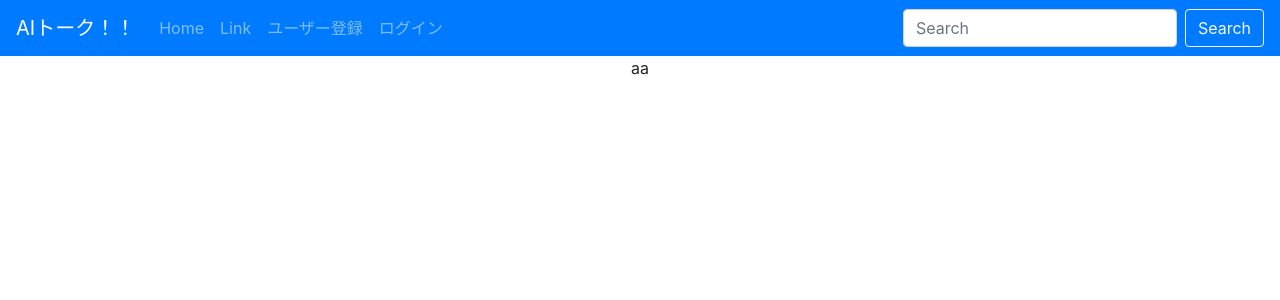
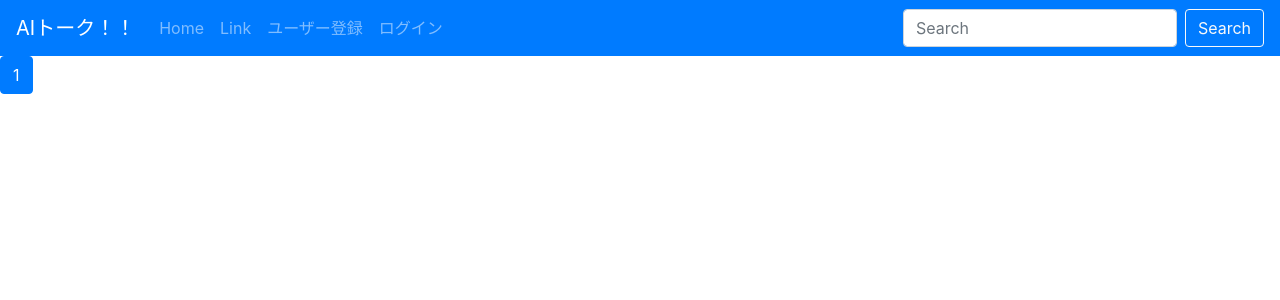
Before and after one commit to kbc18a11/AItoke_front, a React (Create React App) app: page / in a window 1280 px wide. Shown: the top 300 px of the page. Built offline with nearby package versions, Linux system fonts and the light colour scheme; no server answers; what flux would draw is missing.

Commit message:
update : Indexの内容をAimodelListに移行した

```diff
--- /dev/null
+++ b/src/components/aiModel/AimodelList.js
@@ -0,0 +1,58 @@
+import React, { Component } from 'react'
+import { Form, Button, Container, Row, Col, Image } from 'react-bootstrap';
+import 'bootstrap/dist/css/bootstrap.min.css';
+import axios from 'axios';
+import PagenationList from './PagenationList';
+import { _APIURL } from '../../apiURL/AITalk_outApiCall_and_Auth';
+
+export default class AimodelList extends Component {
+    constructor(props) {
+        super(props);
+
+        this.state = {
+            currentPage: 1,//現在のページネーションのページ数
+            fristPage: 1,//ページネーション最初のページ数
+            lastPage: 1,//ページネーションの最後のページ数
+            aimodelListData: []//リストデータの一覧
+        };
+
+        this.setCurrentPage = this.setCurrentPage.bind(this);
+    }
+
+    /**
+     * 現在見ているページを変更
+     * @param {number} nextPage
+     */
+    setCurrentPage(nextPage) {
+        //ページネーションのDOMのテキストを値にセット
+        this.setState({ currentPage: nextPage });
+    }
+
+    async getaimodelListData() {
+        const responceData =
+            await (await axios.get(_APIURL + `/aimodel?page=${this.state.currentPage}`)).data;
+
+        this.setState({ lastPage: responceData.last_page });
+        this.setState({ aimodelListData: responceData.data });
+    }
+
+    createAimodelListItems() {
+        this.state.aimodelListData.forEach(element => {
+
+        });
+    }
+
+    componentDidMount() {
+        this.getaimodelListData();
+    }
+
+    render() {
+        return (
+            <div>
+                <PagenationList currentPage={this.state.currentPage}
+                    fristPage={this.state.fristPage} lastPage={this.state.lastPage}
+                    setParentValue={this.setCurrentPage} />
+            </div>
+        )
+    }
+}
--- a/src/pages/appPages/Index.js
+++ b/src/pages/appPages/Index.js
@@ -1,11 +1,10 @@
 import React, { Component } from 'react'
+import AimodelList from '../../components/aiModel/AimodelList';
 
 export default class Index extends Component {
     render() {
         return (
-            <div>
-                aa
-            </div>
+            <AimodelList/>
         )
     }
 }
```
